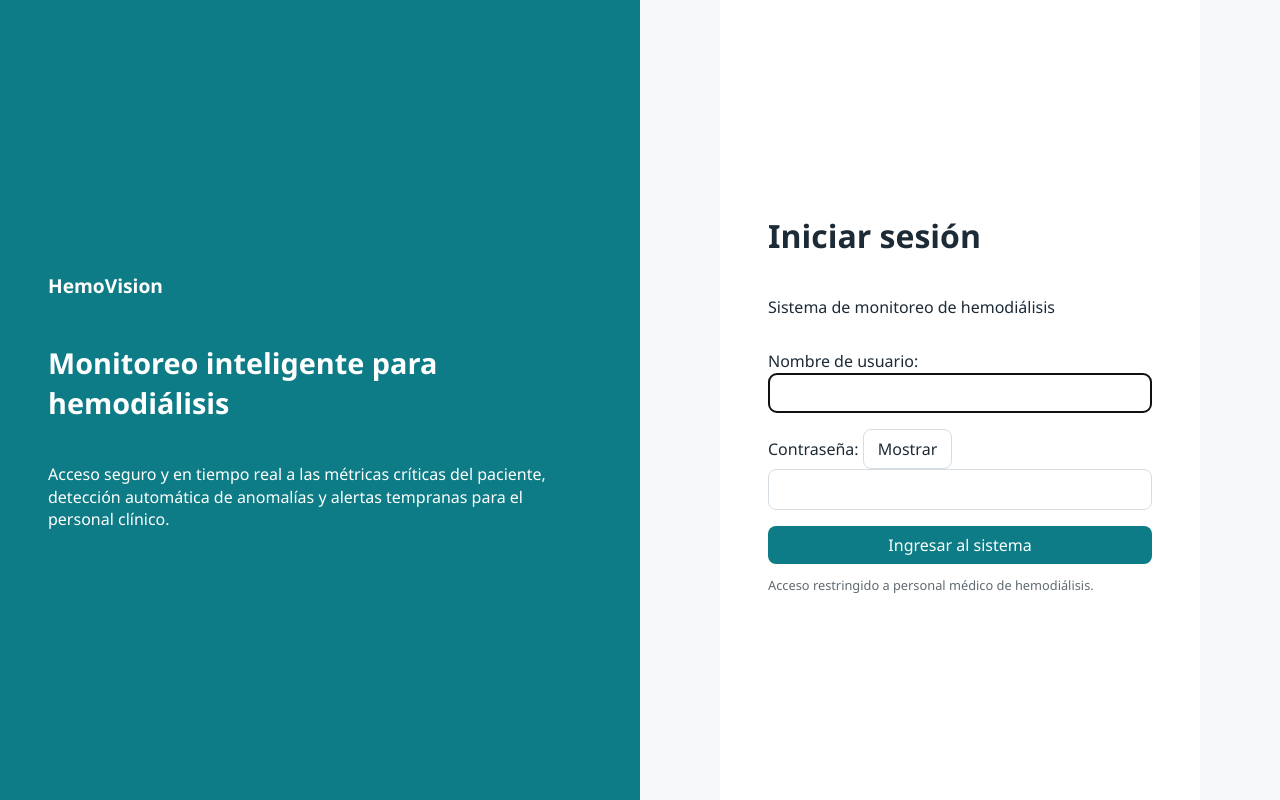
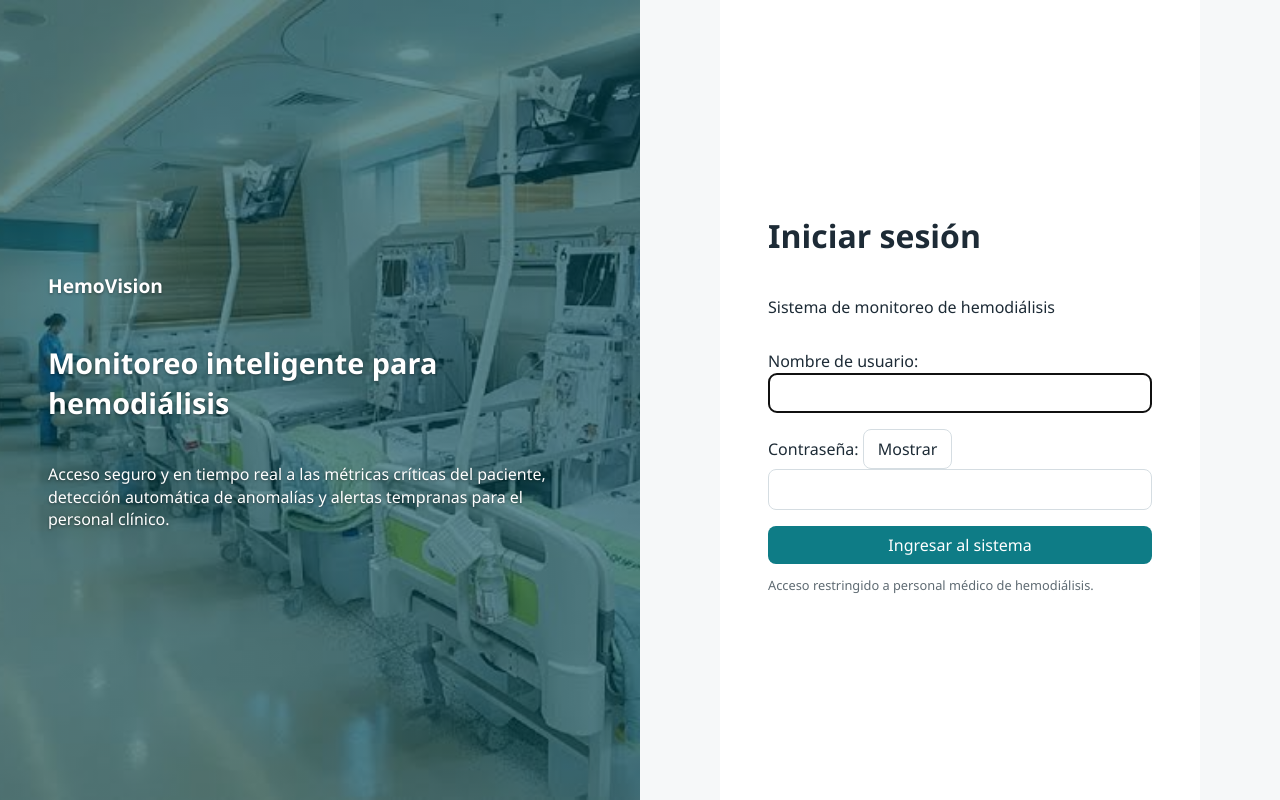
Before and after one commit to Darix-io/Proyecto-hemo-vision-alert, a Django app: page /login/ in a window 1280 px wide. Run offline with Django 5.2, Linux system fonts and the light colour scheme.

Commit message:
Login: portada con imagen de sala de hemodiálisis
Co-Authored-By: Claude Sonnet 5.5 <noreply@anthropic.com>

Claude-Session: https://claude.ai/code/session_01V5pLknfqWs9HqRszYHdcif

```diff
--- a/pacientes/static/pacientes/hemovision.css
+++ b/pacientes/static/pacientes/hemovision.css
@@ -210,3 +210,13 @@ textarea { width: 100%; min-height: 80px; }
 .camaras { display: flex; gap: 16px; flex-wrap: wrap; }
 .camaras figure { margin: 0; }
 .camaras figcaption { font-weight: 700; margin-bottom: 4px; }
+
+/* Portada del login: foto de la sala de hemodiálisis con un velo turquesa */
+.login-panel {
+  background:
+    linear-gradient(rgba(0, 70, 80, 0.6), rgba(0, 70, 80, 0.6)),
+    url("img/portada_login.jpg") center / cover no-repeat;
+  background-color: var(--turquesa);
+}
+.login-panel h2,
+.login-panel p { text-shadow: 0 1px 3px rgba(0, 0, 0, 0.4); }
```
Also changed, not shown: pacientes/static/pacientes/img/portada_login.jpg (added).
